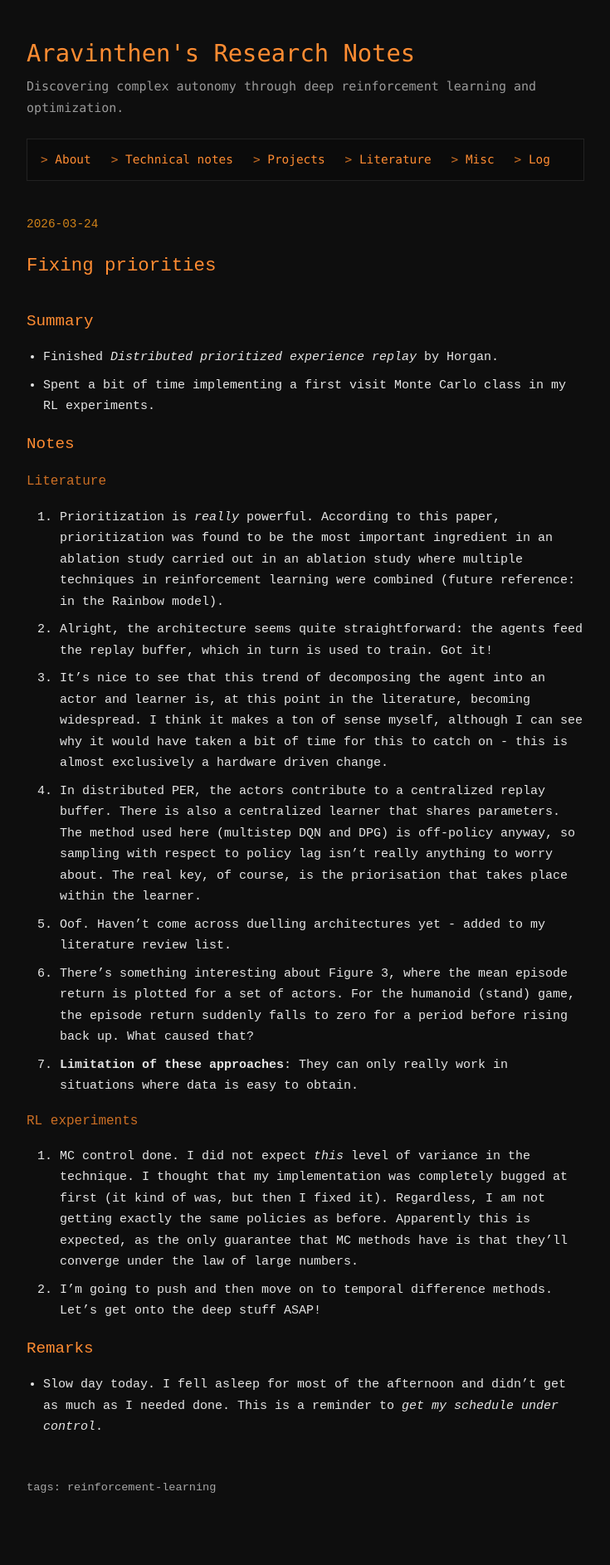
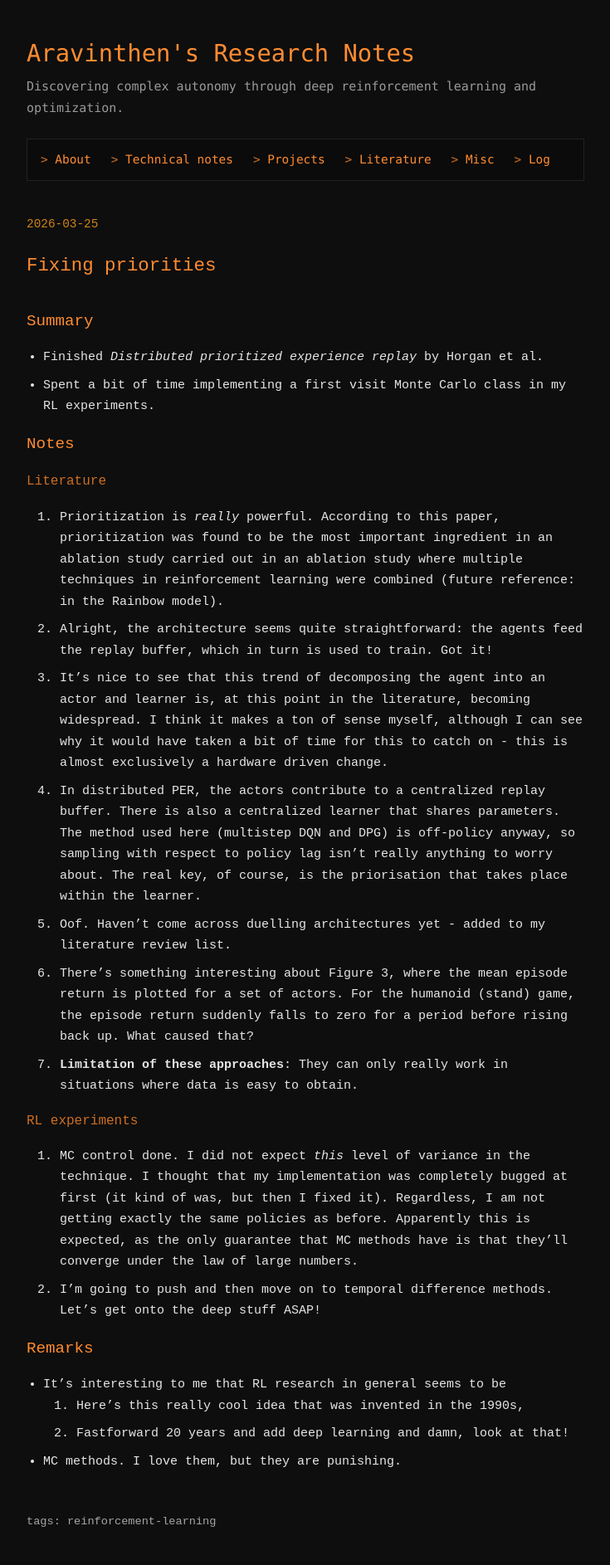
Before and after one commit to aravinthen/aravinthen.github.io, a Jekyll site: the page built from _log/2026-03-25.md, in a window 1280 px wide. Shown: the whole page at 83% size, without its empty margins (272-1007 px from the left). Built offline with Jekyll 4.4.1, drawn with Linux system fonts in a browser that asks for light colours; before the commit the page ends 1844 px from its top, so only the background shows below that.

Commit message:
daily update

```diff
--- a/_log/2026-03-25.md
+++ b/_log/2026-03-25.md
@@ -1,13 +1,13 @@
 ---
 layout: log
 title: Fixing priorities
-date: 2026-03-24
+date: 2026-03-25
 math: True
 tags: [reinforcement-learning]
 ---
 
 ## Summary
-* Finished *Distributed prioritized experience replay* by Horgan.
+* Finished *Distributed prioritized experience replay* by Horgan et al.
 * Spent a bit of time implementing a first visit Monte Carlo class in my RL experiments.
 
 ## Notes
@@ -25,4 +25,7 @@ tags: [reinforcement-learning]
 2. I'm going to push and then move on to temporal difference methods. Let's get onto the deep stuff ASAP!
 
 ## Remarks
-* Slow day today. I fell asleep for most of the afternoon and didn't get as much as I needed done. This is a reminder to *get my schedule under control*.
+* It's interesting to me that RL research in general seems to be
+    1. Here's this really cool idea that was invented in the 1990s,
+    2. Fastforward 20 years and add deep learning and damn, look at that!
+* MC methods. I love them, but they are punishing.
```
Also changed, not shown: _log/2026-03-26.md (added, +44 -0 lines).
